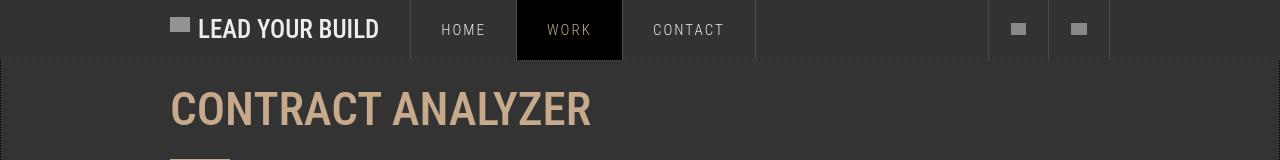
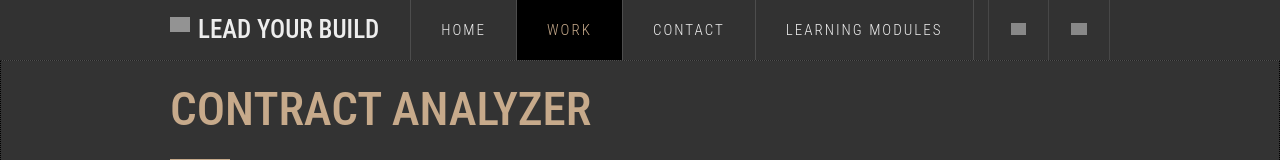
Before and after one commit to fayufy1/LeadYourBuild, a plain HTML site: page work.html in a window 1280 px wide. Shown: the top 160 px of the page. Drawn offline with nearby package versions, Linux system fonts and the light colour scheme; grey boxes are pictures that could not be loaded; a script that the page names is missing.

Commit message:
Update work.html

```diff
--- a/work.html
+++ b/work.html
@@ -84,6 +84,7 @@
             class="nav-link w-nav-link w--current"
             >WORK</a
           ><a href="./contact.html" class="nav-link w-nav-link">Contact</a
+          ><a href="./lms.html" class="nav-link w-nav-link">Learning Modules</a
           ><a
             href="#"
             class="nav-link w-hidden-main w-hidden-medium w-hidden-small w-hidden-tiny w-nav-link"
```
